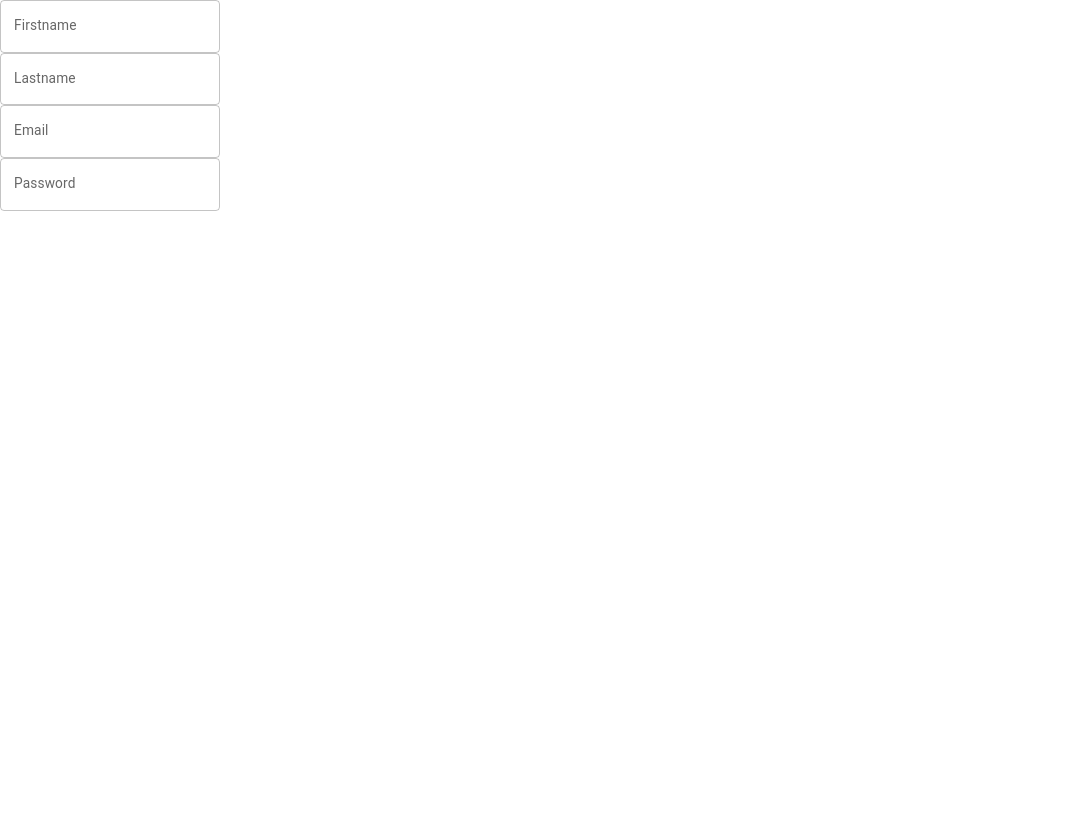
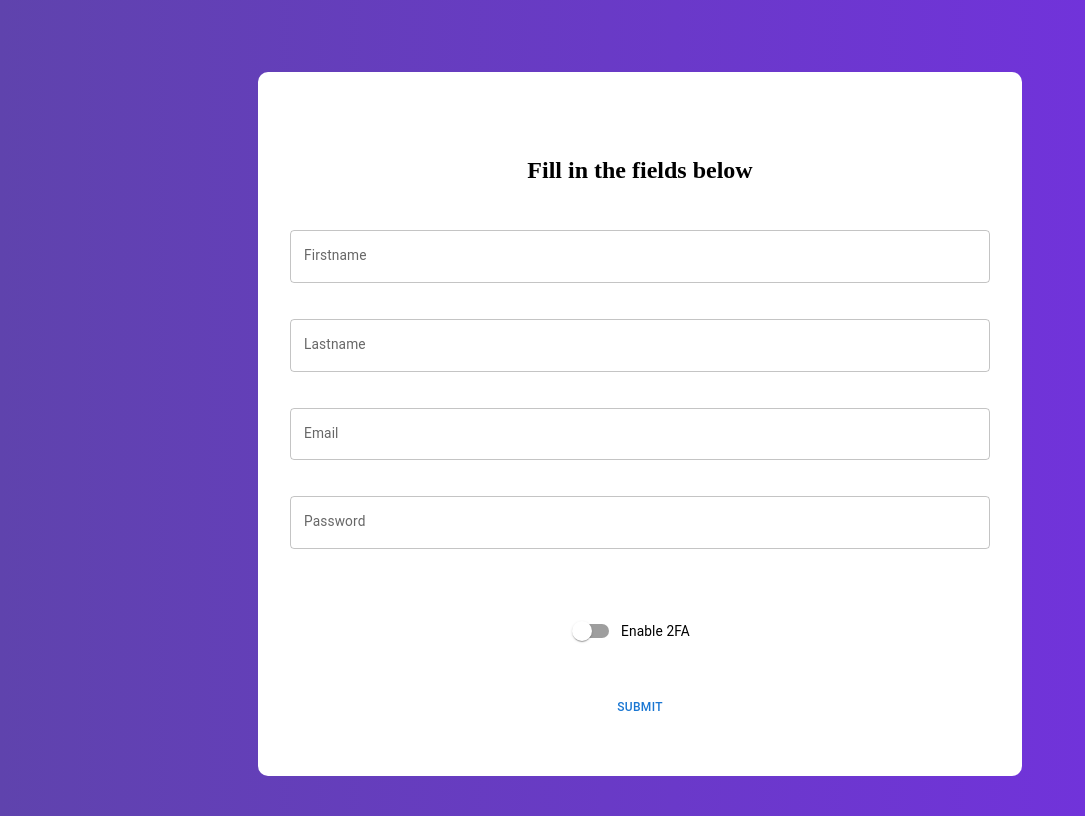
Before and after one commit to felippepg/authentication-service-frontend, a React (Vite) app: page /register in a window 1280 px wide. Shown: the whole page, without its empty margins (0-1085 px from the left). Built offline with nearby package versions, Linux system fonts and the light colour scheme; no server answers.

Commit message:
add visual components to screen

```diff
--- a/src/App.tsx
+++ b/src/App.tsx
@@ -1,20 +1,20 @@
 import { ThemeProvider } from '@emotion/react';
-import { CssBaseline } from '@mui/material';
 import { BrowserRouter, Route, Routes } from 'react-router-dom';
 import { Login } from './pages/Auth/Login';
 import { Register } from './pages/Auth/Register';
+import { Validation } from './pages/Auth/Validation';
 import { Home } from './pages/Home';
 import { theme } from './ui/theme/theme';
 
 function App() {
   return (
     <ThemeProvider theme={theme}>
-      <CssBaseline />
       <BrowserRouter>
         <Routes>
           <Route path="/" element={<Home />} />
           <Route path="/login" element={<Login />} />
           <Route path="/register" element={<Register />} />
+          <Route path="/validation" element={<Validation />} />
         </Routes>
       </BrowserRouter>
     </ThemeProvider>
--- a/src/main.tsx
+++ b/src/main.tsx
@@ -1,7 +1,7 @@
 import React from 'react';
 import ReactDOM from 'react-dom/client';
 import App from './App.tsx';
-
+import './ui/style/global.css';
 ReactDOM.createRoot(document.getElementById('root')!).render(
   <React.StrictMode>
     <App />
--- a/src/pages/Auth/Register/index.tsx
+++ b/src/pages/Auth/Register/index.tsx
@@ -1,17 +1,100 @@
-import { FormControl, TextField } from '@mui/material';
+import {
+  Button,
+  FormControl,
+  FormControlLabel,
+  Grid,
+  Switch,
+  TextField,
+} from '@mui/material';
+import { useNavigate } from 'react-router-dom';
 
 export const Register = () => {
+  const navigate = useNavigate();
+
   return (
-    <FormControl>
-      <TextField id="first-name" label="Firstname" variant="outlined" />
-      <TextField id="last-name" label="Lastname" variant="outlined" />
-      <TextField id="email" label="Email" variant="outlined" type="email" />
+    <Grid
+      container
+      spacing={0}
+      direction="column"
+      alignItems="center"
+      justifyContent="center"
+      sx={{ minHeight: '100vh', paddingTop: '2em' }}
+    >
+      <FormControl
+        sx={{
+          width: '80%',
+          maxWidth: '700px',
+          padding: '2em',
+          borderRadius: '10px',
+          backgroundColor: 'white',
+          display: 'flex',
+          flexDirection: 'column',
+          justifyContent: 'space-around',
+          alignItems: 'center',
+          height: '80vh',
+        }}
+      >
+        <div
+          style={{
+            height: '70%',
+            display: 'flex',
+            flexDirection: 'column',
+            justifyContent: 'space-around',
+            alignItems: 'center',
+            width: '100%',
+          }}
+        >
+          <h2>Fill in the fields below</h2>
+          <TextField
+            id="first-name"
+            label="Firstname"
+            variant="outlined"
+            fullWidth
+            sx={{
+              marginBottom: '10px',
+            }}
+          />
+          <TextField
+            id="last-name"
+            label="Lastname"
+            variant="outlined"
+            fullWidth
+            sx={{
+              marginBottom: '10px',
+            }}
+          />
+          <TextField
+            id="email"
+            label="Email"
+            variant="outlined"
+            type="email"
+            fullWidth
+            sx={{
+              marginBottom: '10px',
+            }}
+          />
           <TextField
             id="password"
             label="Password"
             variant="outlined"
             type="password"
+            fullWidth
+            sx={{
+              marginBottom: '10px',
+            }}
           />
+        </div>
+
+        <FormControlLabel control={<Switch />} label="Enable 2FA" />
+
+        <Button
+          onClick={() => {
+            navigate('/validation');
+          }}
+        >
+          Submit
+        </Button>
       </FormControl>
+    </Grid>
   );
 };
```
Also changed, not shown: src/pages/Auth/Validation/index.tsx (added, +48 -0 lines). Lines whose indentation alone changed are shown as unchanged.
